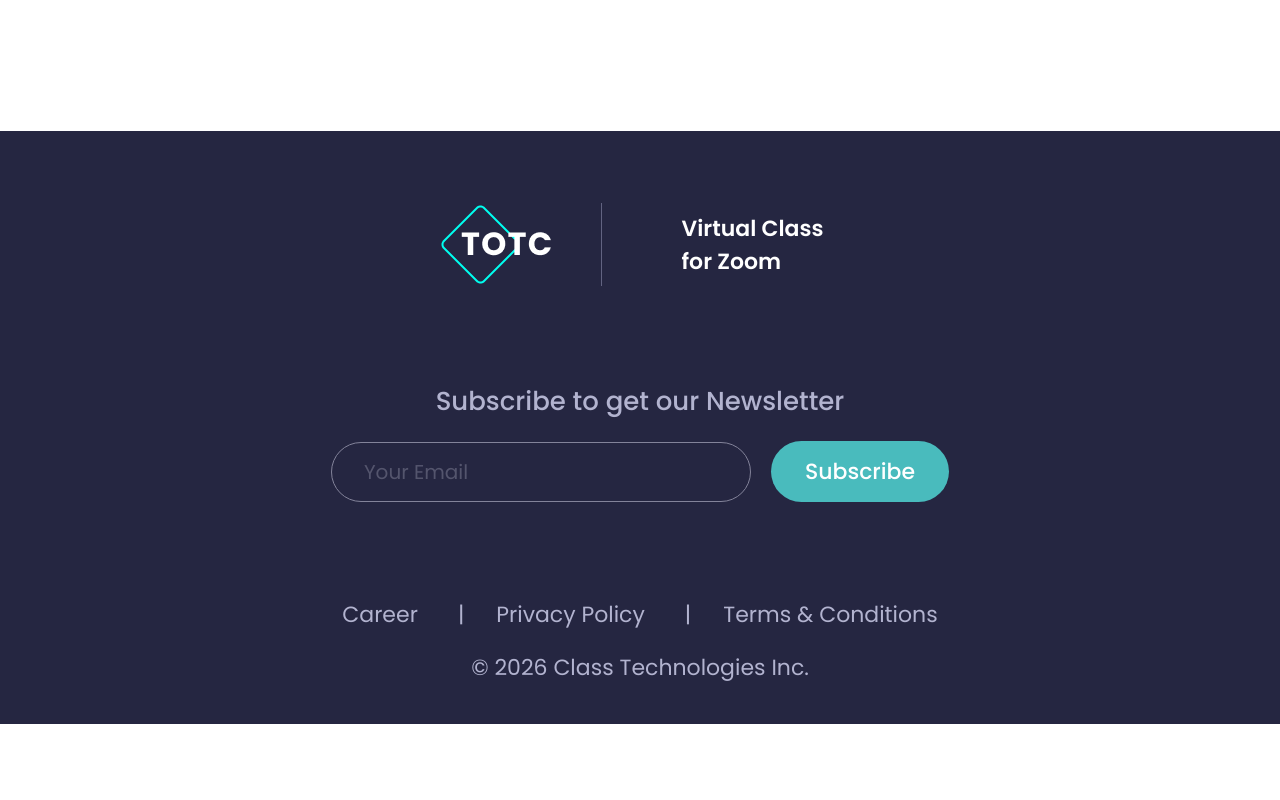
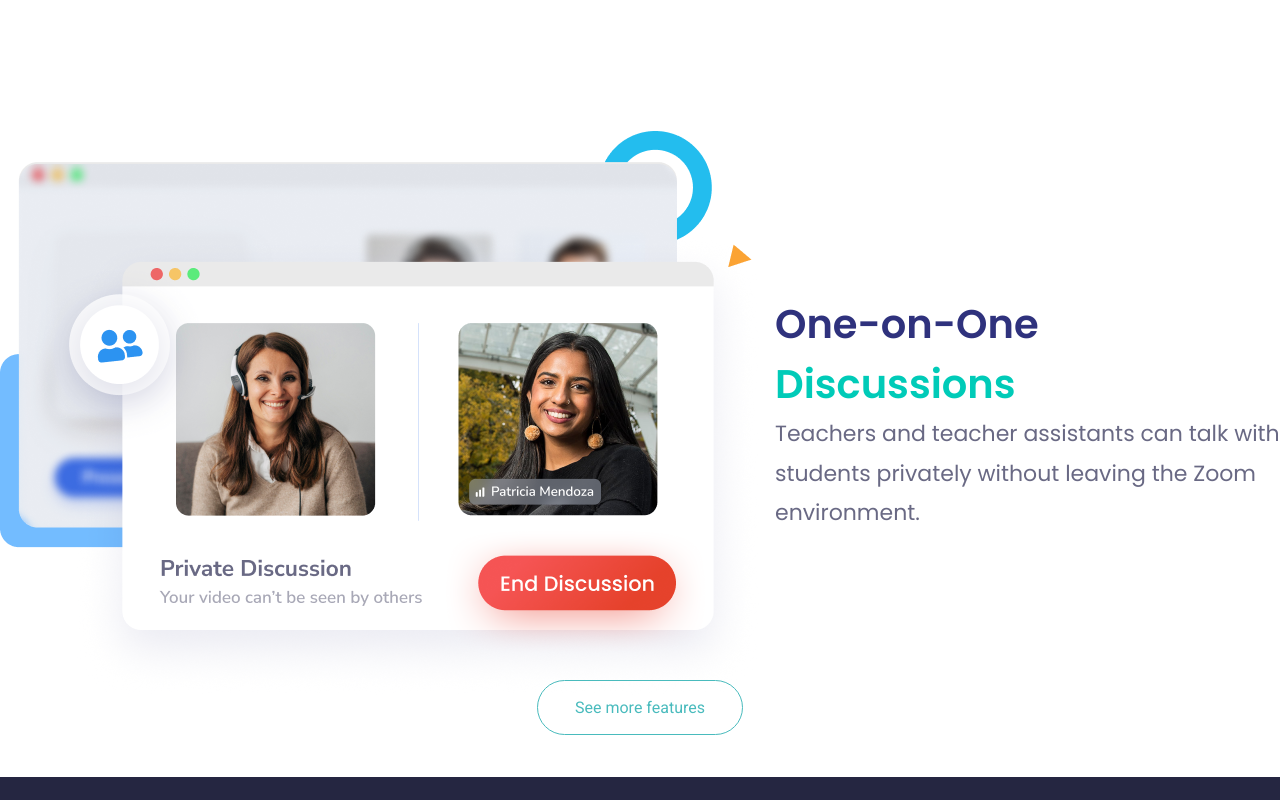
Before and after one commit to abdunnoorfaheem/totc, a React (Vite) app: page / in a window 1280 px wide. Shown: the part 6760-7560 px from the top of the page. Before the commit the page ends 7484 px from the top, so only its background shows below. Built offline with nearby package versions, Linux system fonts and the light colour scheme; no server answers.

Commit message:
feature section part five added

```diff
--- a/src/components/layouts/Features.jsx
+++ b/src/components/layouts/Features.jsx
@@ -10,7 +10,8 @@ import User from "../../assets/usericon.png";
 import ToolImg from "../../assets/toolsPartImage.png";
 import view from "../../assets/view.png";
 import Send from "../../assets/send.png";
-import Educators from '../../assets/educator.png'
+import Educators from '../../assets/educator.png';
+import Discussions from '../../assets/discussions.png'
 
 
 const Features = () => {
@@ -150,6 +151,22 @@ const Features = () => {
           </div>
         </Container>
       </section>
+      <section>
+        <Container>
+          <div className="flex justify-between items-center">
+            <div className="">
+              <Image imgSrc={Discussions} imgAlt={"Discussions image"}/>
+            </div>
+            <div className="">
+              <Heading Tag="h3" className="text-[#00CBB8] text-[40px] font-semibold font-poppins w-[274px]"><span className="text-[#2F327D]">One-on-One</span> Discussions</Heading>
+              <p className="text-[#696984] w-[505px] text-[22px] leading-[180%] font-normal font-poppins">Teachers and teacher assistants can talk with students privately without leaving the Zoom environment.</p>
+            </div>
+          </div>
+          <div className="text-center pb-14.25 ">
+            <a href="#" className="border border-[#49BBBD] px-9.25 py-4.25 rounded-[80px] text-[#49BBBD] hover:bg-[#49BBBD] hover:border-0 hover:text-[#fff]">See more features</a>
+          </div>
+        </Container>
+      </section>
     </>
   );
 };
```
Also changed, not shown: dicussion.png (added), src/assets/discussions.png (added).
